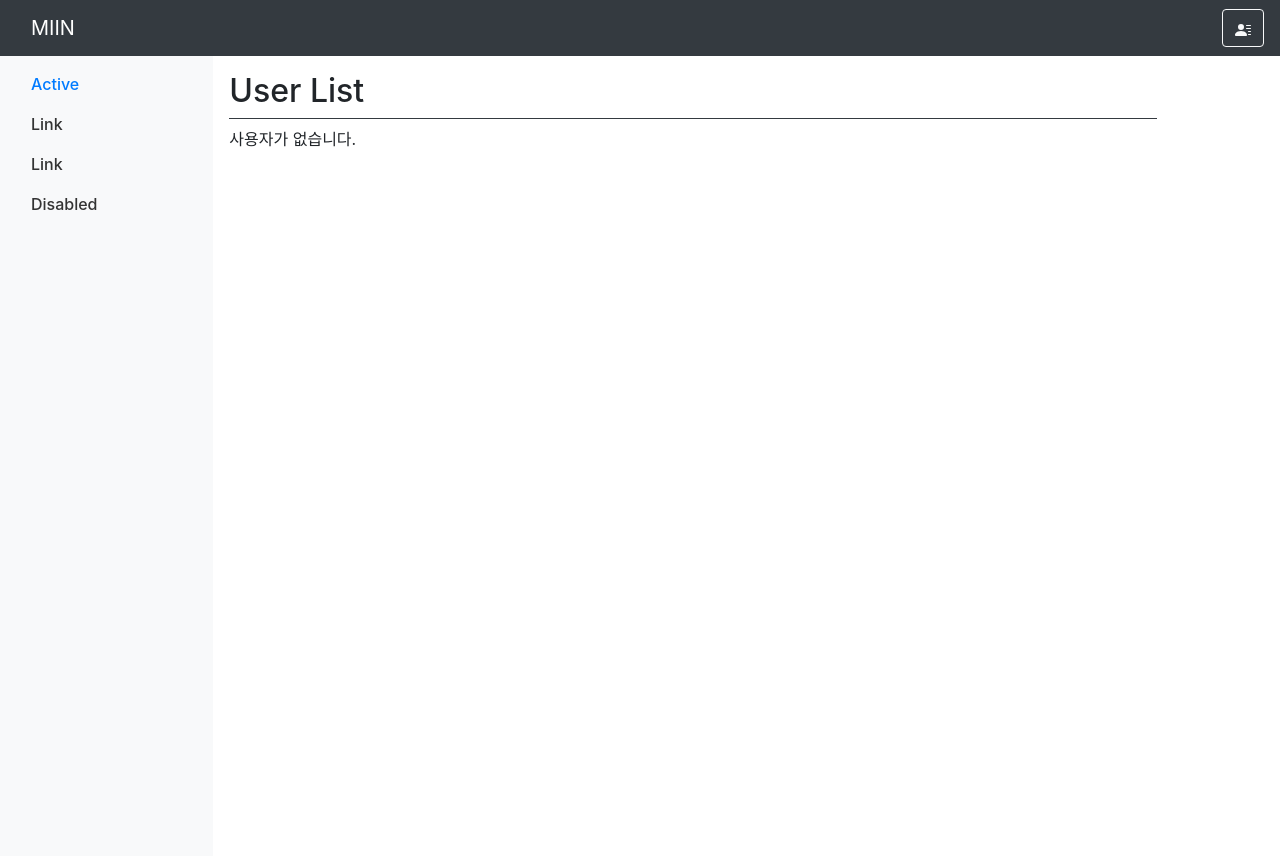
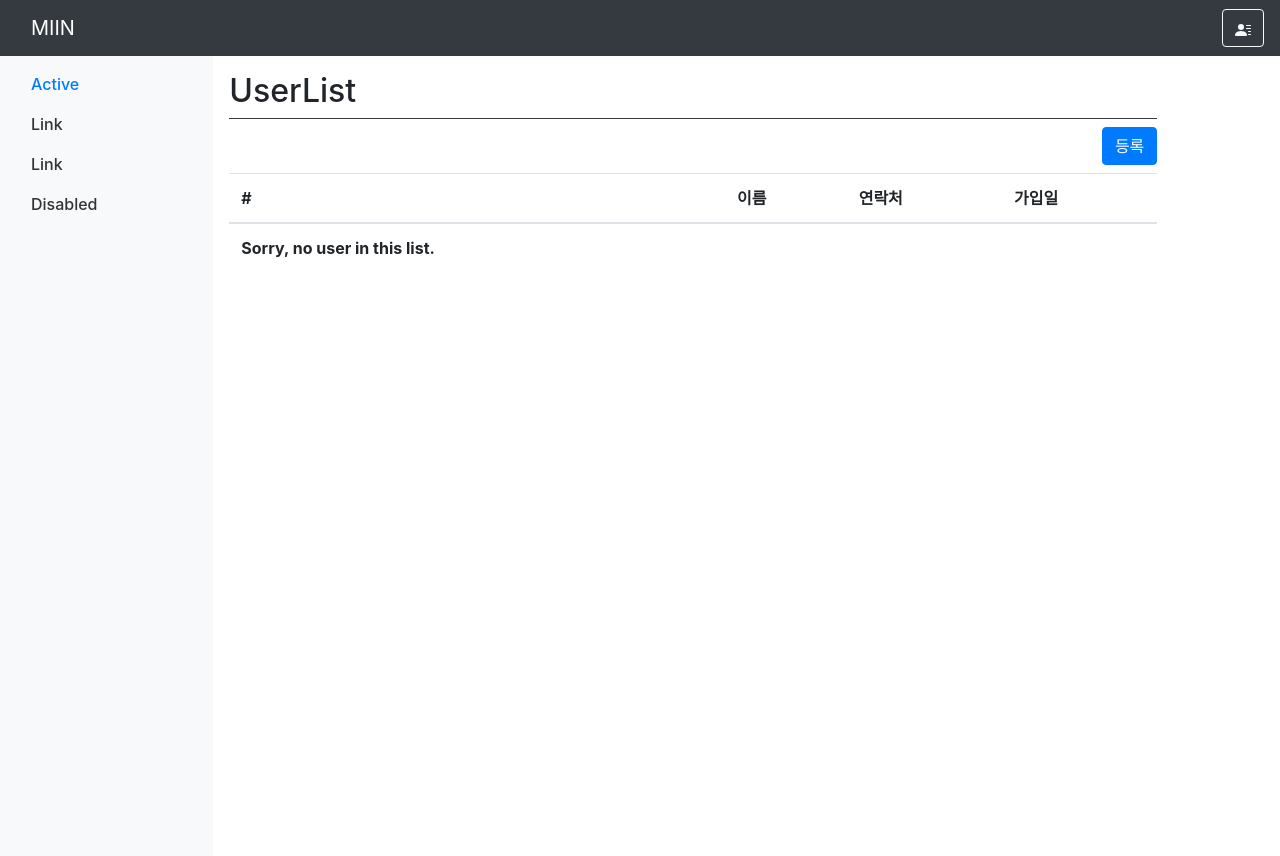
Before and after one commit to kwang89/miin, a Django app: page /users/ in a window 1280 px wide. Run offline with Django 3.2, Linux system fonts and the light colour scheme; lists and menus that the app fills with data are empty; some libraries are stand-ins or nearby versions.

Commit message:
user list 수정

```diff
--- /dev/null
+++ b/templates/base.html
@@ -0,0 +1,38 @@
+<!DOCTYPE html>
+{% load static %}
+<html lang="en">
+<head>
+    <meta charset="utf-8">
+    <meta name="viewport" content="width=device-width, initial-scale=1, shrink-to-fit=no">
+    <title>Title</title>
+    <link rel="stylesheet" type="text/css" href="{% static 'css/bootstrap-4.5.3.min.css' %}">
+    <link rel="stylesheet" type="text/css" href="{% static 'css/style.css' %}">
+</head>
+<body class="body">
+
+{% include "layout/header.html" %}
+
+<div class="container-fluid">
+    <div class="row">
+
+        {% include "layout/navigator.html" %}
+
+        <main role="main" class="col-sm-9 p-3">
+            <section>
+                <h2 class="border-bottom border-dark pb-2">{% block menuTitle %}{% endblock menuTitle %}</h2>
+                <ul class="nav justify-content-end">
+                    <li class="nav-item">
+                        {% block menuButton %}{% endblock menuButton %}
+                    </li>
+                </ul>
+                {% block content %}
+                {% endblock content %}
+            </section>
+        </main>
+    </div>
+</div>
+
+<script src="{% static 'js/jquery-3.5.1.min.js' %}" crossorigin="anonymous"></script>
+<script src="{% static 'js/bootstrap-4.5.3.min.js' %}" crossorigin="anonymous"></script>
+</body>
+</html>
--- a/templates/layout/base.html
+++ /dev/null
@@ -1,56 +0,0 @@
-<!DOCTYPE html>
-{% load static %}
-<html lang="en">
-<head>
-    <meta charset="utf-8">
-    <meta name="viewport" content="width=device-width, initial-scale=1, shrink-to-fit=no">
-    <title>Title</title>
-    <link rel="stylesheet" type="text/css" href="{% static 'css/bootstrap-4.5.3.min.css' %}">
-    <link rel="stylesheet" type="text/css" href="{% static 'css/style.css' %}">
-</head>
-<body class="body">
-<header class="navbar navbar-dark bg-dark">
-    <a class="navbar-brand col-sm-2" href="#">MIIN</a>
-
-    <button class="btn btn-outline-light" type="button" id="topNavBarDropdown" data-toggle="dropdown" aria-haspopup="true" aria-expanded="false">
-        <svg width="1em" height="1em" viewBox="0 0 16 16" class="bi bi-person-lines-fill" fill="currentColor" xmlns="http://www.w3.org/2000/svg">
-            <path fill-rule="evenodd" d="M1 14s-1 0-1-1 1-4 6-4 6 3 6 4-1 1-1 1H1zm5-6a3 3 0 1 0 0-6 3 3 0 0 0 0 6zm7 1.5a.5.5 0 0 1 .5-.5h2a.5.5 0 0 1 0 1h-2a.5.5 0 0 1-.5-.5zm-2-3a.5.5 0 0 1 .5-.5h4a.5.5 0 0 1 0 1h-4a.5.5 0 0 1-.5-.5zm0-3a.5.5 0 0 1 .5-.5h4a.5.5 0 0 1 0 1h-4a.5.5 0 0 1-.5-.5zm2 9a.5.5 0 0 1 .5-.5h2a.5.5 0 0 1 0 1h-2a.5.5 0 0 1-.5-.5z"/>
-        </svg>
-    </button>
-    <div class="dropdown-menu dropdown-menu-right" aria-labelledby="topNavBarDropdown">
-        <a class="dropdown-item" href="#">Action</a>
-        <a class="dropdown-item" href="#">Another action</a>
-        <a class="dropdown-item" href="#">Something else here</a>
-    </div>
-</header>
-
-<div class="container-fluid">
-    <div class="row">
-        <nav class="col-sm-2 d-none d-sm-block bg-light pt-2 sidebar">
-            <ul class="nav flex-column">
-                <li class="nav-item">
-                    <a class="nav-link active" href="#">Active</a>
-                </li>
-                <li class="nav-item">
-                    <a class="nav-link" href="#">Link</a>
-                </li>
-                <li class="nav-item">
-                    <a class="nav-link" href="#">Link</a>
-                </li>
-                <li class="nav-item">
-                    <a class="nav-link disabled" href="#" tabindex="-1" aria-disabled="true">Disabled</a>
-                </li>
-            </ul>
-        </nav>
-
-        <main role="main" class="col-sm-9 p-3">
-            {% block content %}
-            {% endblock %}
-        </main>
-    </div>
-</div>
-
-<script src="{% static 'js/jquery-3.5.1.min.js' %}" crossorigin="anonymous"></script>
-<script src="{% static 'js/bootstrap-4.5.3.min.js' %}" crossorigin="anonymous"></script>
-</body>
-</html>
--- a/templates/layout/header.html
+++ b/templates/layout/header.html
@@ -1,12 +1,14 @@
-{% extends 'layout/base.html' %}
-{%  block header %}
-    <nav class="navbar navbar-dark fixed-top bg-dark flex-md-nowrap p-0 shadow">
-        <a class="navbar-brand col-sm-3 col-md-2 mr-0" href="#">Company name</a>
-        <input class="form-control form-control-dark w-100" type="text" placeholder="Search" aria-label="Search">
-        <ul class="navbar-nav px-3">
-            <li class="nav-item text-nowrap">
-                <a class="nav-link" href="#">Sign out</a>
-            </li>
-        </ul>
-    </nav>
-{% endblock %}
+<header class="navbar navbar-dark bg-dark">
+    <a class="navbar-brand col-sm-2" href="#">MIIN</a>
+
+    <button class="btn btn-outline-light" type="button" id="topNavBarDropdown" data-toggle="dropdown" aria-haspopup="true" aria-expanded="false">
+        <svg width="1em" height="1em" viewBox="0 0 16 16" class="bi bi-person-lines-fill" fill="currentColor" xmlns="http://www.w3.org/2000/svg">
+            <path fill-rule="evenodd" d="M1 14s-1 0-1-1 1-4 6-4 6 3 6 4-1 1-1 1H1zm5-6a3 3 0 1 0 0-6 3 3 0 0 0 0 6zm7 1.5a.5.5 0 0 1 .5-.5h2a.5.5 0 0 1 0 1h-2a.5.5 0 0 1-.5-.5zm-2-3a.5.5 0 0 1 .5-.5h4a.5.5 0 0 1 0 1h-4a.5.5 0 0 1-.5-.5zm0-3a.5.5 0 0 1 .5-.5h4a.5.5 0 0 1 0 1h-4a.5.5 0 0 1-.5-.5zm2 9a.5.5 0 0 1 .5-.5h2a.5.5 0 0 1 0 1h-2a.5.5 0 0 1-.5-.5z"/>
+        </svg>
+    </button>
+    <div class="dropdown-menu dropdown-menu-right" aria-labelledby="topNavBarDropdown">
+        <a class="dropdown-item" href="#">Action</a>
+        <a class="dropdown-item" href="#">Another action</a>
+        <a class="dropdown-item" href="#">Something else here</a>
+    </div>
+</header>
--- a/templates/users/user_list.html
+++ b/templates/users/user_list.html
@@ -1,16 +1,35 @@
-{% extends 'layout/base.html' %}
+{% extends 'base.html' %}
+
+{% block menuTitle %}UserList{% endblock menuTitle %}
+
+{% block menuButton %}
+    <button type="button" class="btn btn-primary mb-2">등록</button>
+{% endblock menuButton %}
 
 {% block content %}
-    <section>
-        <h2 class="border-bottom border-dark pb-2">User List</h2>
-        {% if object_list %}
-            <ul>
-                {% for user in object_list %}
-                    <li><a href="{% url 'users:user-detail' user.id %}">{{ user.user_phone_num }}</a> {{ user }}</li>
-                {% endfor %}
-            </ul>
-        {% else %}
-            <p>사용자가 없습니다.</p>
-        {% endif %}
-    </section>
-{% endblock %}
+    <table class="table table-hover">
+        <thead>
+        <tr>
+            <th scope="col">#</th>
+            <th scope="col">이름</th>
+            <th scope="col">연락처</th>
+            <th scope="col">가입일</th>
+        </tr>
+        </thead>
+        <tbody>
+        {% for user in user_list %}
+            {#                <li><a href="{% url 'users:user-detail' user.id %}">{{ user.user_phone_num }}</a> {{ user }}</li> #}
+            <tr onClick="location.href='{% url 'users:user-detail' user.id %}'">
+                <th scope="row">{{ user.id }}</th>
+                <td>{{ user.user_name }}</td>
+                <td>{{ user.user_phone_num }}</td>
+                <td>{{ user.create_date }}</td>
+            </tr>
+        {% empty %}
+            <tr>
+                <th scope="row">Sorry, no user in this list.</th>
+            </tr>
+        {% endfor %}
+        </tbody>
+    </table>
+{% endblock content %}
--- a/users/views.py
+++ b/users/views.py
@@ -1,6 +1,4 @@
-from django.shortcuts import render
 from django.views import generic
-
 from .models import User
 
 
@@ -9,9 +7,7 @@ class ListView(generic.ListView):
     #  template_name = 'users/user_list.html'  # 디폴트 템플릿명: <app_label>/<model_name>_list.html
     #  context_object_name = 'question_list'  # 디폴트 컨텍스트 변수명 :  object_list. html파일과 맵핑되는 변수명
     #  paginate_by = 10 # 한 페이지에 보여줄 오브젝트의 갯수
-    def get_queryset(self):
-        return User.objects.all()
-
+    model = User
 
 class DetailView(generic.DetailView):
     """
@@ -20,5 +16,4 @@ class DetailView(generic.DetailView):
         2) 템플릿 파일 : user_detail.html (모델명소문자_detail.html)
         3) context_object_name = 'user' # 디폴트 컨텍스트 변수명 :  object
     """
-
     model = User # 해당 모델 - URLConf 의 PK 변수를 활용하여 해당 모델의 특정 record를 담는다.
```
Also changed, not shown: templates/layout/navigator.html (+5 -68 lines).
